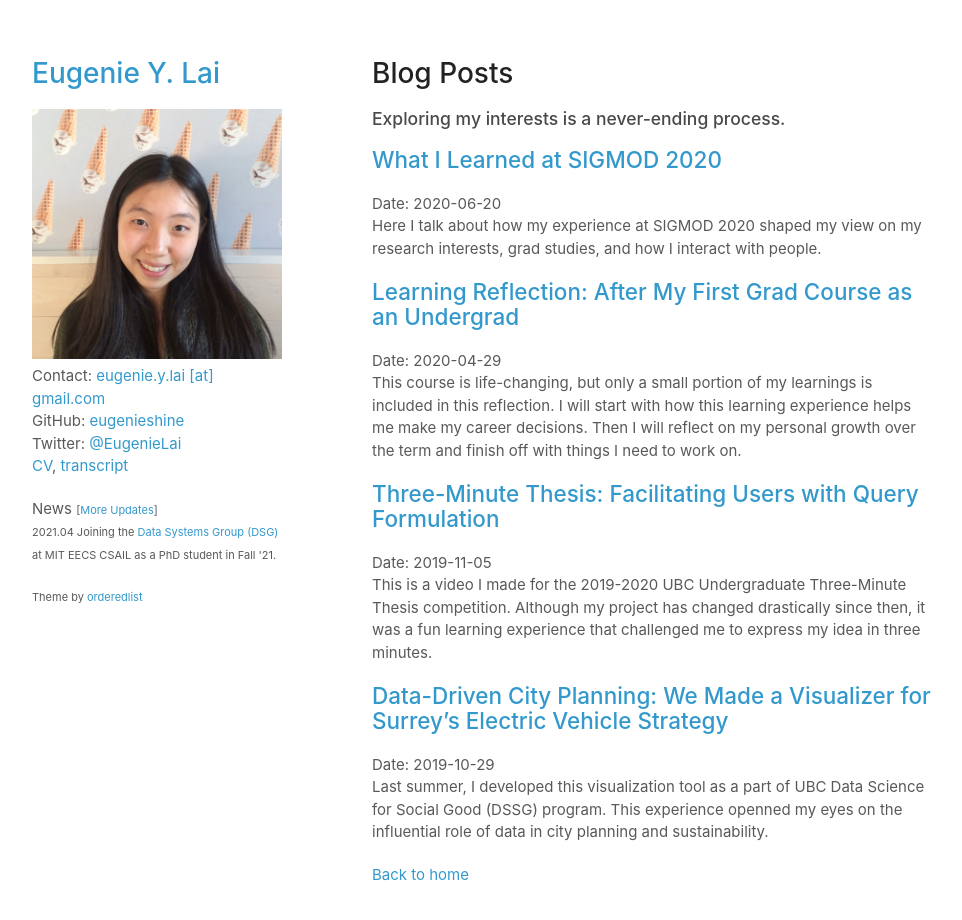
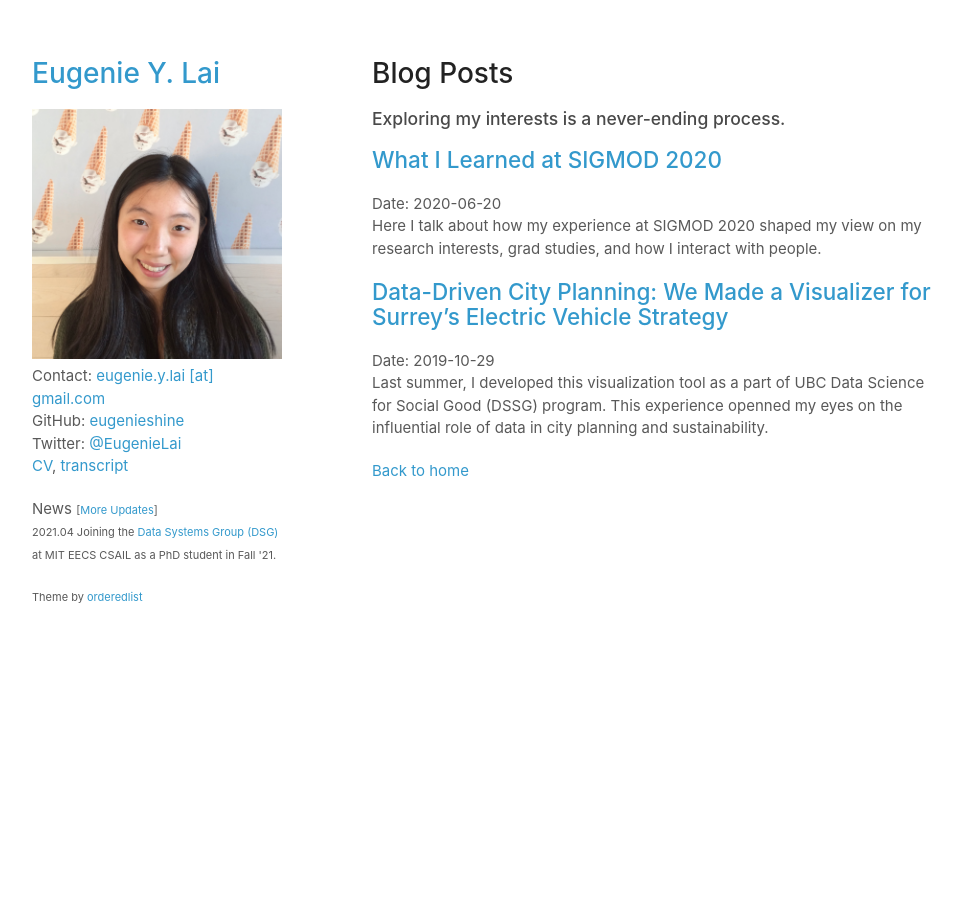
Before and after one commit to eugenielai/eugenielai.github.io, a Jekyll site: the page built from blog.md, in a window 1280 px wide and 956 px high. Shown: the top 920 px of the window, without its empty margins (158-1120 px from the left). Built offline with Jekyll 4.4.1, drawn with Linux system fonts in a browser that asks for light colours; a script that is not in the unit is left out.

Commit message:
hide some posts

```diff
--- a/blog.md
+++ b/blog.md
@@ -13,14 +13,6 @@ author: Eugenie Lai
 Date: 2020-06-20
 Here I talk about how my experience at SIGMOD 2020 shaped my view on my research interests, grad studies, and how I interact with people.
 
-## [Learning Reflection: After My First Grad Course as an Undergrad](posts/learnings.html)
-Date: 2020-04-29
-This course is life-changing, but only a small portion of my learnings is included in this reflection. I will start with how this learning experience helps me make my career decisions. Then I will reflect on my personal growth over the term and finish off with things I need to work on.
-
-## [Three-Minute Thesis: Facilitating Users with Query Formulation](posts/3mt.html)
-Date: 2019-11-05
-This is a video I made for the 2019-2020 UBC Undergraduate Three-Minute Thesis competition. Although my project has changed drastically since then, it was a fun learning experience that challenged me to express my idea in three minutes.
-
 ## [Data-Driven City Planning: We Made a Visualizer for Surrey's Electric Vehicle Strategy](posts/dssg.html)
 Date: 2019-10-29
 Last summer, I developed this visualization tool as a part of UBC Data Science for Social Good (DSSG) program. This experience openned my eyes on the influential role of data in city planning and sustainability.
```
